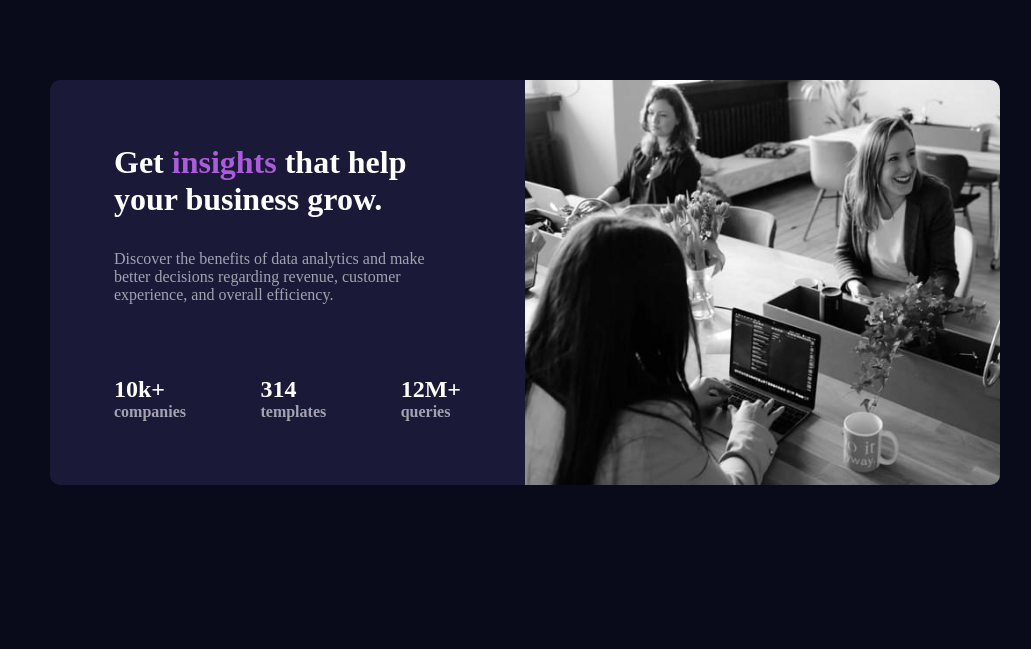
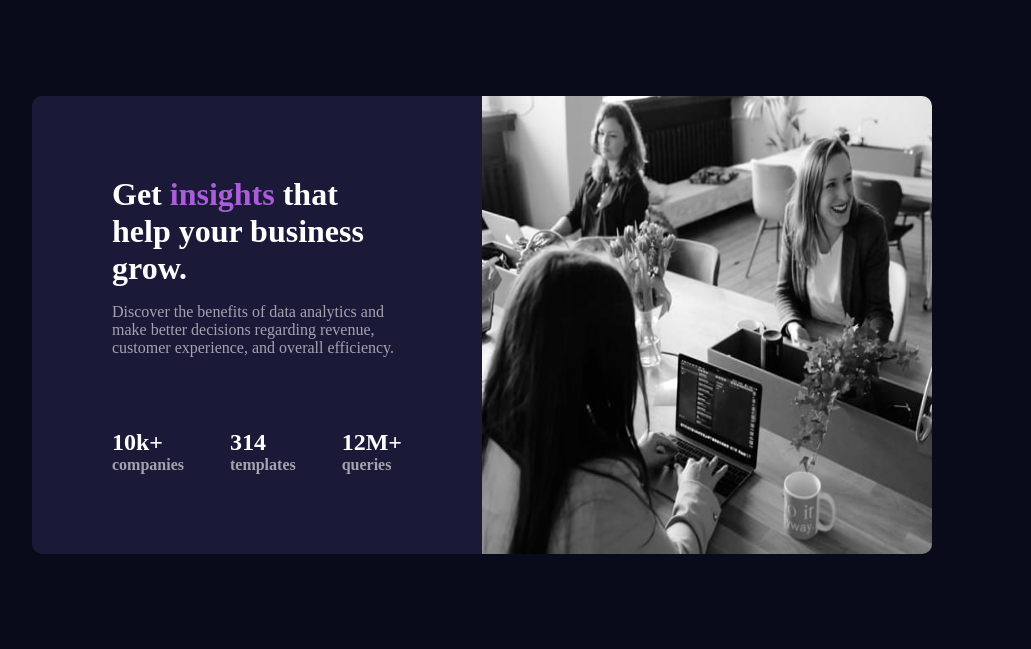
Before and after one commit to Shyam101/HTML-CSS-challenges, a PHP site: page / in a window 1280 px wide. Shown: the top 649 px of the page, without its empty margins (158-1189 px from the left). Run offline with PHP 8.4, Linux system fonts and the light colour scheme; some web fonts are replaced.

Commit message:
Added responsiveness

```diff
--- a/index.html
+++ b/index.html
@@ -38,7 +38,7 @@
           </div>
         </div>
       </div>
-      <img src="./images/image-header-desktop.jpg" >
+      <img  src="./images/image-header-desktop.jpg" >
     </div>
   </div>
   <!-- Get insights that help your business grow.
--- a/style.css
+++ b/style.css
@@ -21,28 +21,28 @@ body {
 }
 
 .container {
-    width: 80%;
+    /* width: 100%; */
     margin: auto;
-    padding: 5em;
+    padding: 7.5vw;
 }
 
 .split {
     display: flex;
     flex-direction: row;
-    max-height: 500px;
+    /* max-height: 500px; */
     overflow: hidden;
-    /* max-width: 1400px; */
-    min-width: 950px;
+    max-width: 900px;
+    margin: auto;
     border-radius: 10px;
     background-color: var(--desaturated-blue);
 }
 
 .padding-2em {
-    padding: 4em;
+    padding: 10vmin;
 }
 
 .info {
-    margin: 2em 0;
+    margin: 2vmin 0;
     /* font-size: 1.1rem; */
     color: var(--transparent-white)
 }
@@ -55,6 +55,10 @@ body {
 
 .split img {
     max-width: 50%;
+}
+
+.split > * {
+    flex-basis: 100%;
 }
 
 .flex{
@@ -78,6 +82,31 @@ body {
 .col-violet {
     color: var(--soft-violet);
 }
+
+@media (max-width: 768px) {
+    .split {
+        flex-direction: column-reverse;
+    }
+
+    .split img {
+        max-width: 100%;
+    }
+}
+
+@media (max-width: 500px) {
+    .flex {
+        flex-direction: column;
+    }
+    .flex > div {
+        margin: 1em;
+        align-items: center;
+        text-align: center;
+    }
+
+    .margin--top {
+        margin-top: 2rem;
+    }
+}
 /*
 - White (main heading, stats): hsl(0, 0%, 100%)
 - Slightly transparent white (main paragraph): hsla(0, 0%, 100%, 0.75)
```
